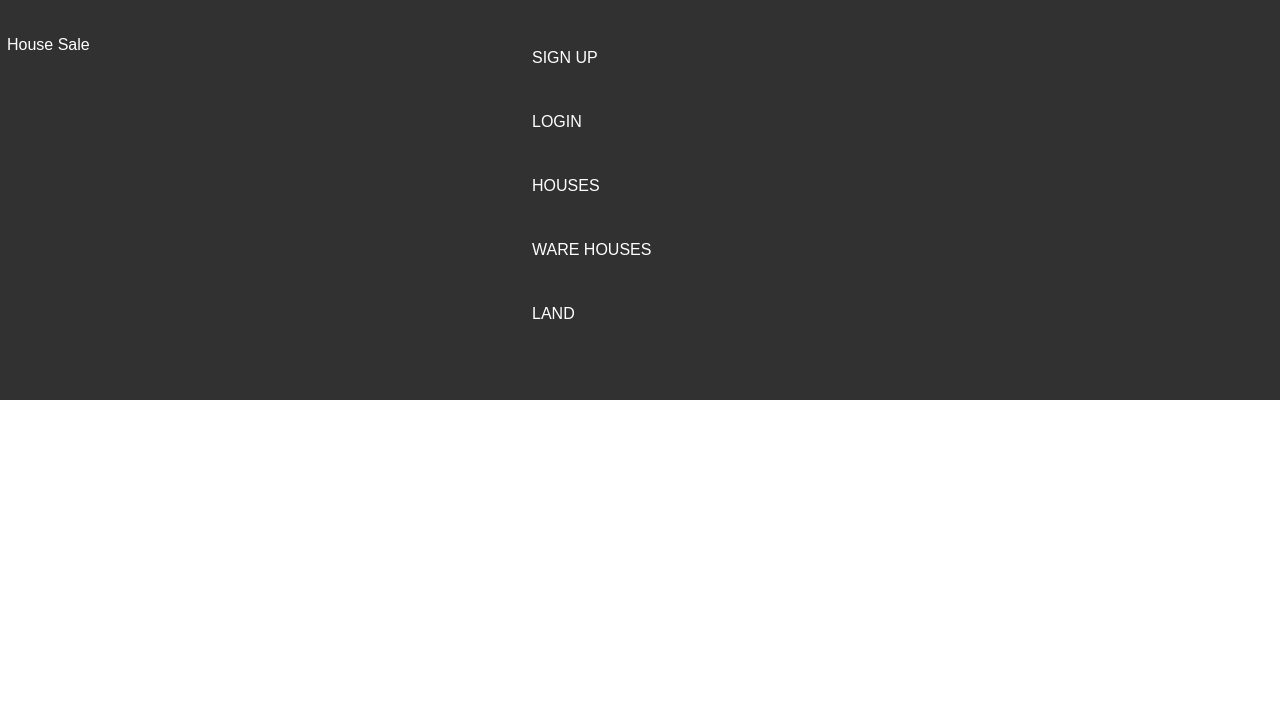
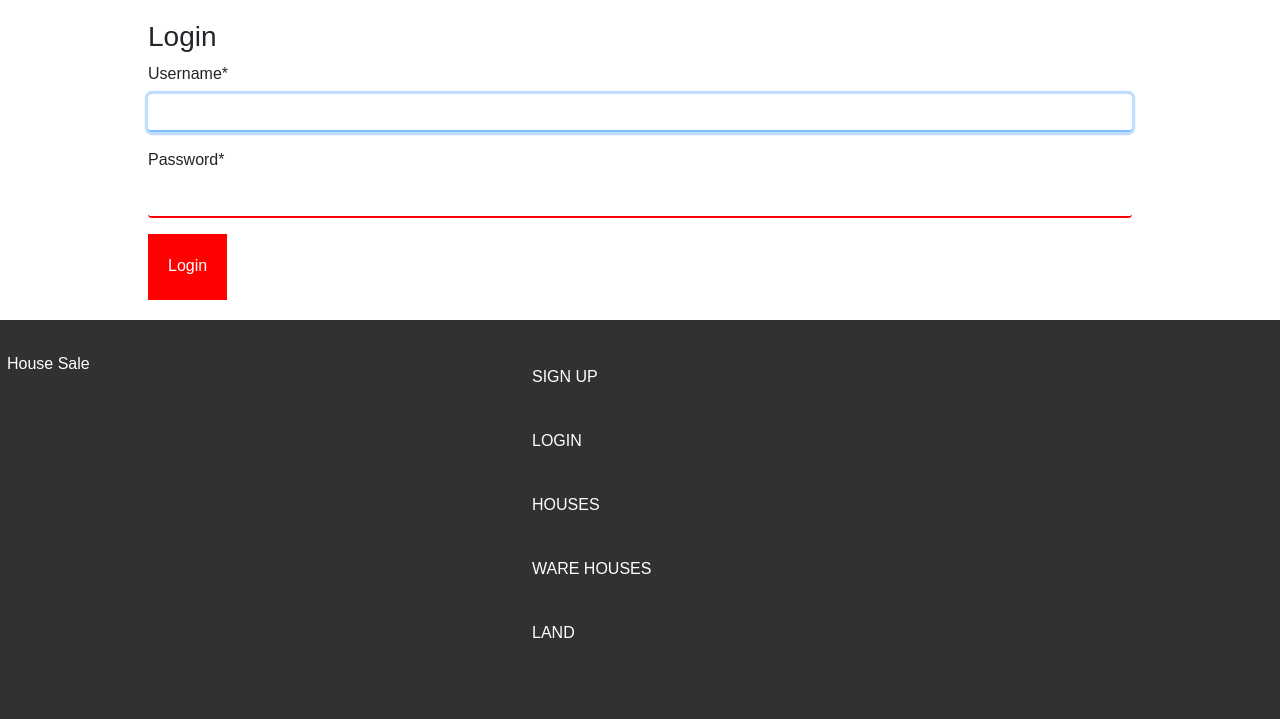
Before and after one commit to jod35/HouseSale, a Django app: page /login/ in a window 1280 px wide; the page is wider, and only the part inside the window is pictured. Shown: the part 60-779 px from the top of that part. Run offline with Django 3.2, Linux system fonts and the light colour scheme; some libraries are stand-ins or nearby versions.

Commit message:
add(login view)

```diff
--- a/house_app/templates/house_app/login.html
+++ b/house_app/templates/house_app/login.html
@@ -1,5 +1,12 @@
 {% extends 'house_app/base.html' %}
 {% load crispy_forms_tags %}
 {% block body %}
-
+<div class="form">
+    <h3>Login</h3>
+    <form action="" method="post">
+        {% csrf_token %}
+        {{ form |crispy}}
+        <input type="submit" class="form-btn" value="Login">
+    </form>
+</div>
 {% endblock body %}
--- a/house_app/urls.py
+++ b/house_app/urls.py
@@ -1,10 +1,11 @@
 from django.urls import path
 from . import views
+from django.contrib.auth import views as auth_views
 
 app_name='appl'
 
 urlpatterns = [
     path('',views.index,name='home'),
     path('signup/',views.create_account,name='register'),
-    path('login/',views.login,name='login'),
+    path('login/',auth_views.LoginView.as_view(template_name='house_app/login.html'),name='login'),
 ]
```
